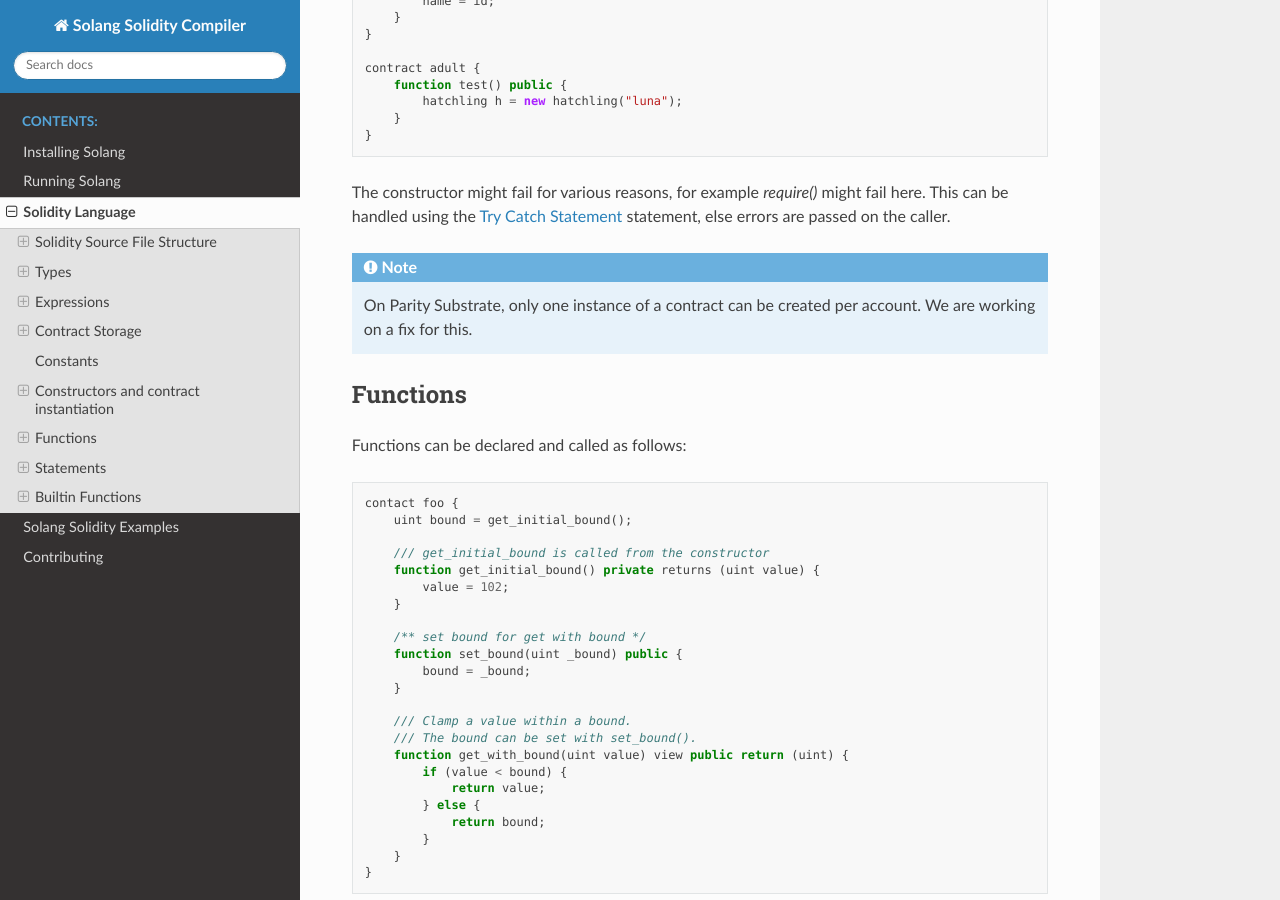
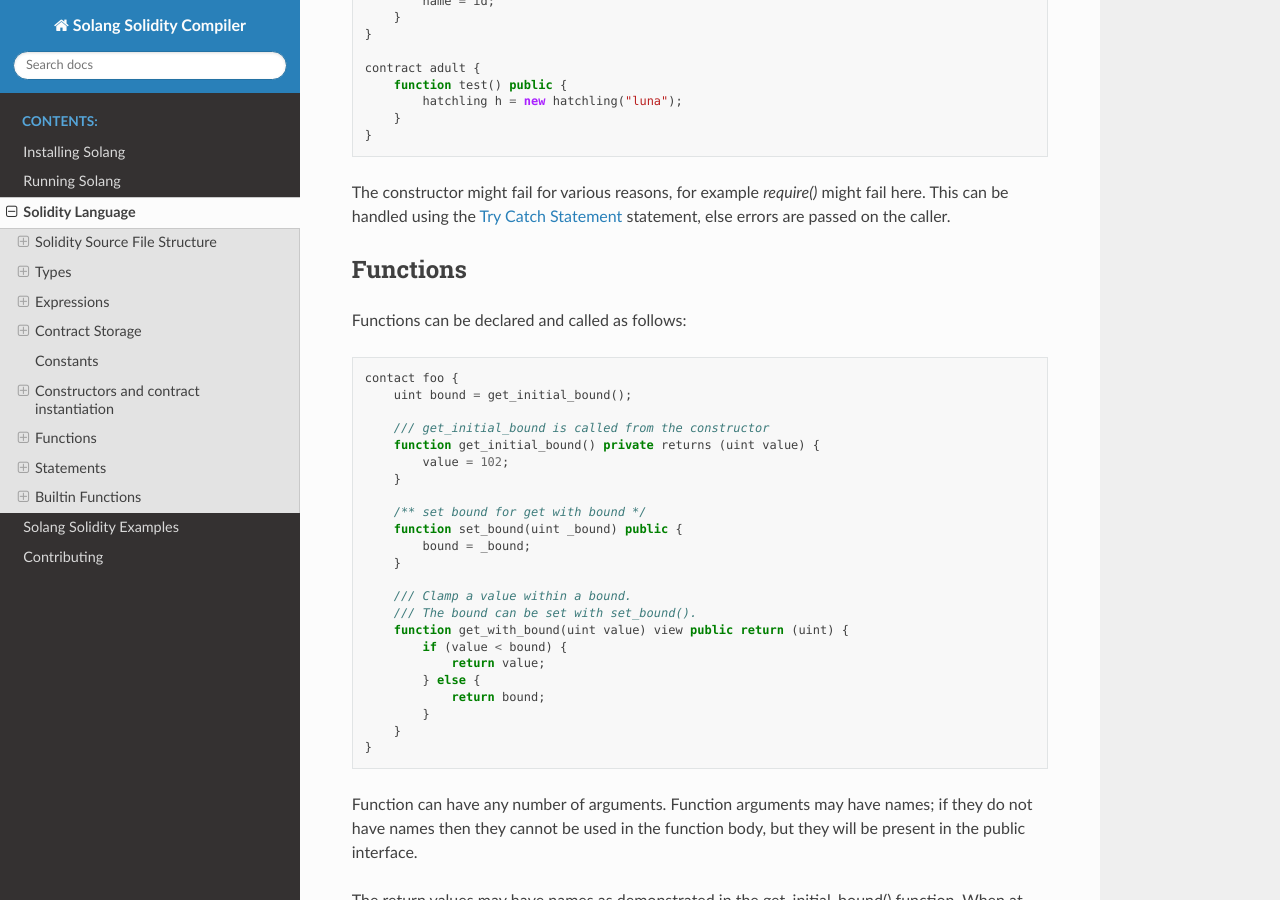
Before and after one commit to hyperledger-solang/solang, a Sphinx documentation site: the page built from docs/language.rst, in a window 1280 px wide and 900 px high, scrolled down 21003 px. Built offline with Sphinx 7.4.7 and the Read the Docs theme 2.0.0, drawn with Linux system fonts in a browser that asks for light colours.

Commit message:
This is not correct remove
Signed-off-by: Sean Young <sean@mess.org>

```diff
--- a/docs/language.rst
+++ b/docs/language.rst
@@ -1090,11 +1090,6 @@ constructor arguments, which need to be provided.
 The constructor might fail for various reasons, for example `require()` might fail here. This can
 be handled using the :ref:`try-catch` statement, else errors are passed on the caller.
 
-.. note::
-
-    On Parity Substrate, only one instance of a contract can be created per account. We are working
-    on a fix for this.
-
 Functions
 ---------
 
```
